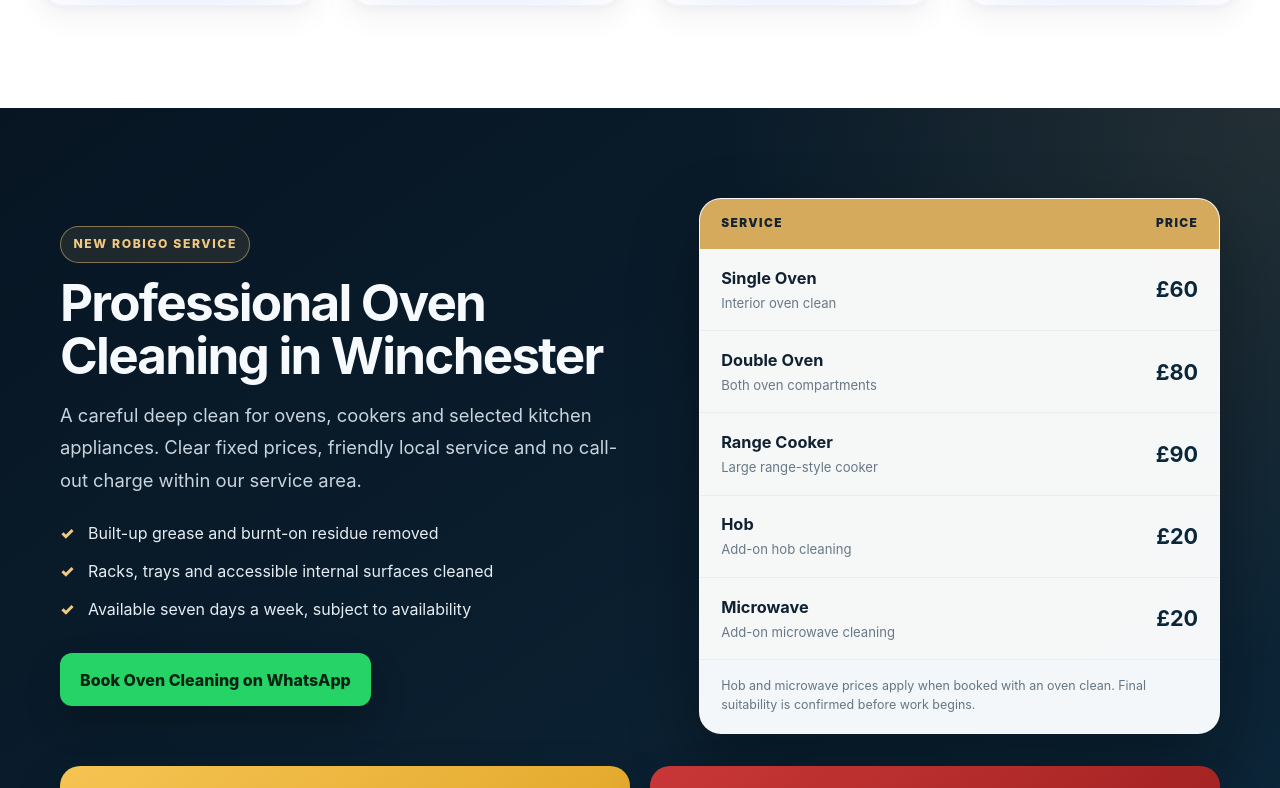
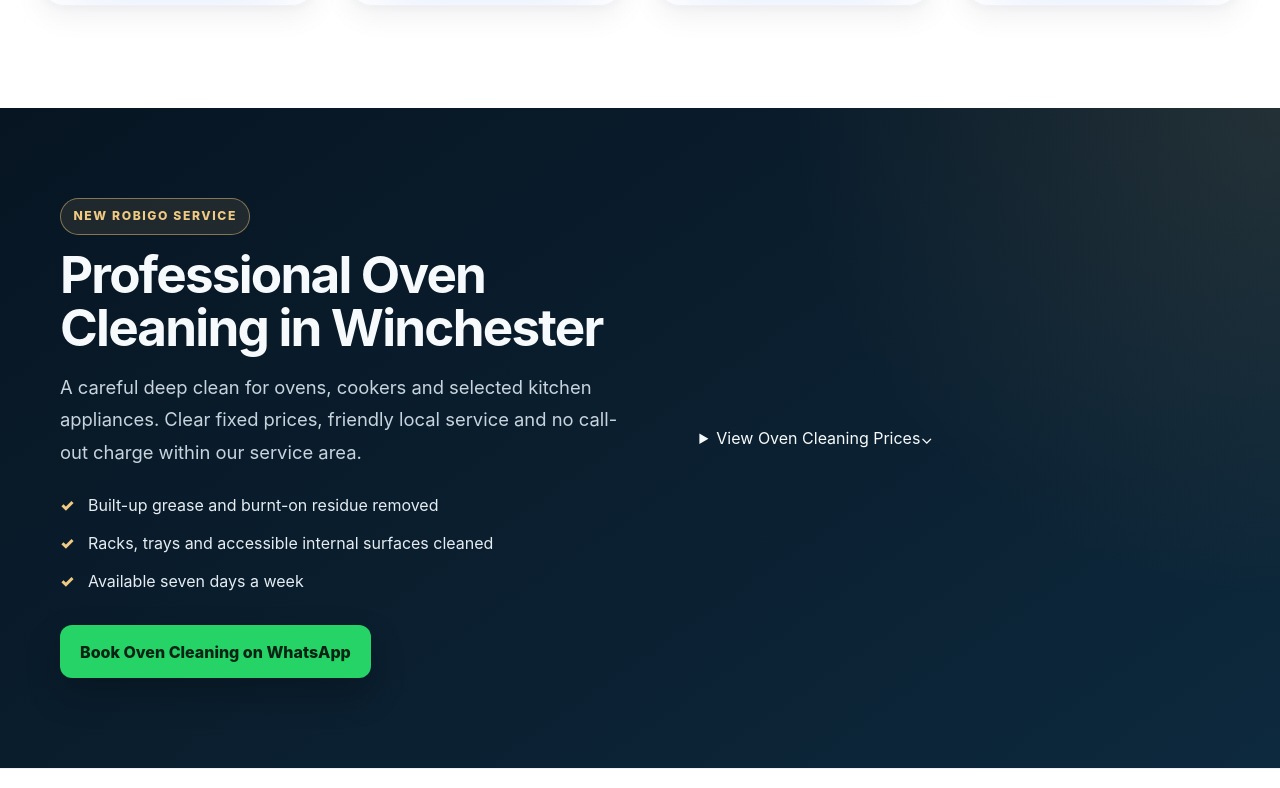
Before and after one commit to Robigo1977/ROBIGO-V5, a React (Vite) app: page / in a window 1280 px wide. Shown: the part 2000-2788 px from the top of the page. Built offline with nearby package versions, Linux system fonts and the light colour scheme.

Commit message:
Hide oven prices in dropdown with priority options

```diff
--- a/src/components/sections/OvenCleaning/OvenCleaning.tsx
+++ b/src/components/sections/OvenCleaning/OvenCleaning.tsx
@@ -17,7 +17,7 @@ export default function OvenCleaning() {
     "Hi ROBIGO, I'd like to book Priority 24H oven cleaning."
   );
   const emergencyHref = site.whatsappMessage(
-    "Hi ROBIGO, I need emergency oven cleaning help."
+    "Hi ROBIGO, I need the earliest available oven cleaning appointment."
   );
 
   return (
@@ -33,13 +33,20 @@ export default function OvenCleaning() {
           <ul className={styles.benefits}>
             <li>Built-up grease and burnt-on residue removed</li>
             <li>Racks, trays and accessible internal surfaces cleaned</li>
-            <li>Available seven days a week, subject to availability</li>
+            <li>Available seven days a week</li>
           </ul>
           <a className={styles.cta} href={whatsappHref} target="_blank" rel="noreferrer">
             Book Oven Cleaning on WhatsApp
           </a>
         </div>
 
+        <details className={styles.priceDropdown}>
+          <summary className={styles.priceSummary}>
+            <span>View Oven Cleaning Prices</span>
+            <span className={styles.summaryIcon} aria-hidden="true">⌄</span>
+          </summary>
+
+          <div className={styles.dropdownContent}>
             <div className={styles.pricing} aria-label="Oven cleaning prices">
               <div className={styles.pricingHeader}>
                 <span>Service</span>
@@ -58,25 +65,25 @@ export default function OvenCleaning() {
                 Hob and microwave prices apply when booked with an oven clean. Final suitability is confirmed before work begins.
               </p>
             </div>
-      </div>
 
             <div className={styles.urgentGrid} aria-label="Fast oven cleaning options">
               <article className={`${styles.urgentCard} ${styles.priorityCard}`}>
-          <span className={styles.urgentBadge}>AVAILABLE NOW</span>
-          <h3>Priority 24H</h3>
+                <span className={styles.urgentBadge}>PRIORITY 24H</span>
                 <div className={styles.urgentPrice}>+£30</div>
                 <p>We provide an appointment within 24 hours.</p>
                 <a href={priorityHref} target="_blank" rel="noreferrer">Book Priority 24H</a>
               </article>
 
               <article className={`${styles.urgentCard} ${styles.emergencyCard}`}>
-          <span className={styles.urgentBadge}>FASTEST RESPONSE</span>
-          <h3>Emergency Cleaning</h3>
+                <span className={styles.urgentBadge}>EMERGENCY</span>
                 <div className={styles.urgentPrice}>From £50</div>
                 <p>The earliest available appointment.</p>
                 <a href={emergencyHref} target="_blank" rel="noreferrer">Request Emergency Help</a>
               </article>
             </div>
+          </div>
+        </details>
+      </div>
     </section>
   );
 }
```
Lines whose indentation alone changed are shown as unchanged.
